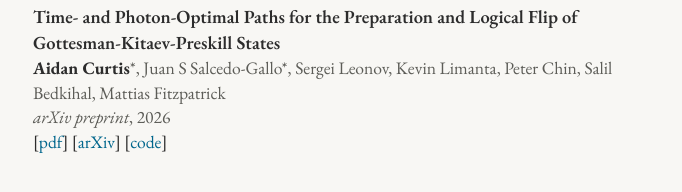
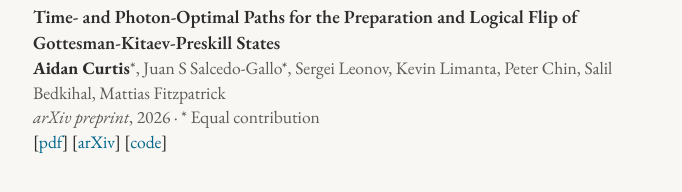
Before and after one commit to aidancurtis/aidancurtis.github.io, a Jekyll site: the page built from research/index.html, in a window 1280 px wide. Shown: the part 158-350 px from the top of the page, without its empty margins (297-979 px from the left). Built offline with Jekyll 4.4.1, drawn with Linux system fonts in a browser that asks for light colours.

Commit message:
Add equal-contribution note to GKP paper
Co-Authored-By: Claude Opus 5.5 <noreply@anthropic.com>

```diff
--- a/_data/papers.yml
+++ b/_data/papers.yml
@@ -2,6 +2,7 @@
   authors: "<b>Aidan Curtis</b>*, Juan S Salcedo-Gallo*, Sergei Leonov, Kevin Limanta, Peter Chin, Salil Bedkihal, Mattias Fitzpatrick"
   venue: "arXiv preprint"
   year: 2026
+  note: "* Equal contribution"
   links:
     pdf: "https://arxiv.org/pdf/2611.15018"
     arXiv: "https://arxiv.org/abs/2611.15018"
```
